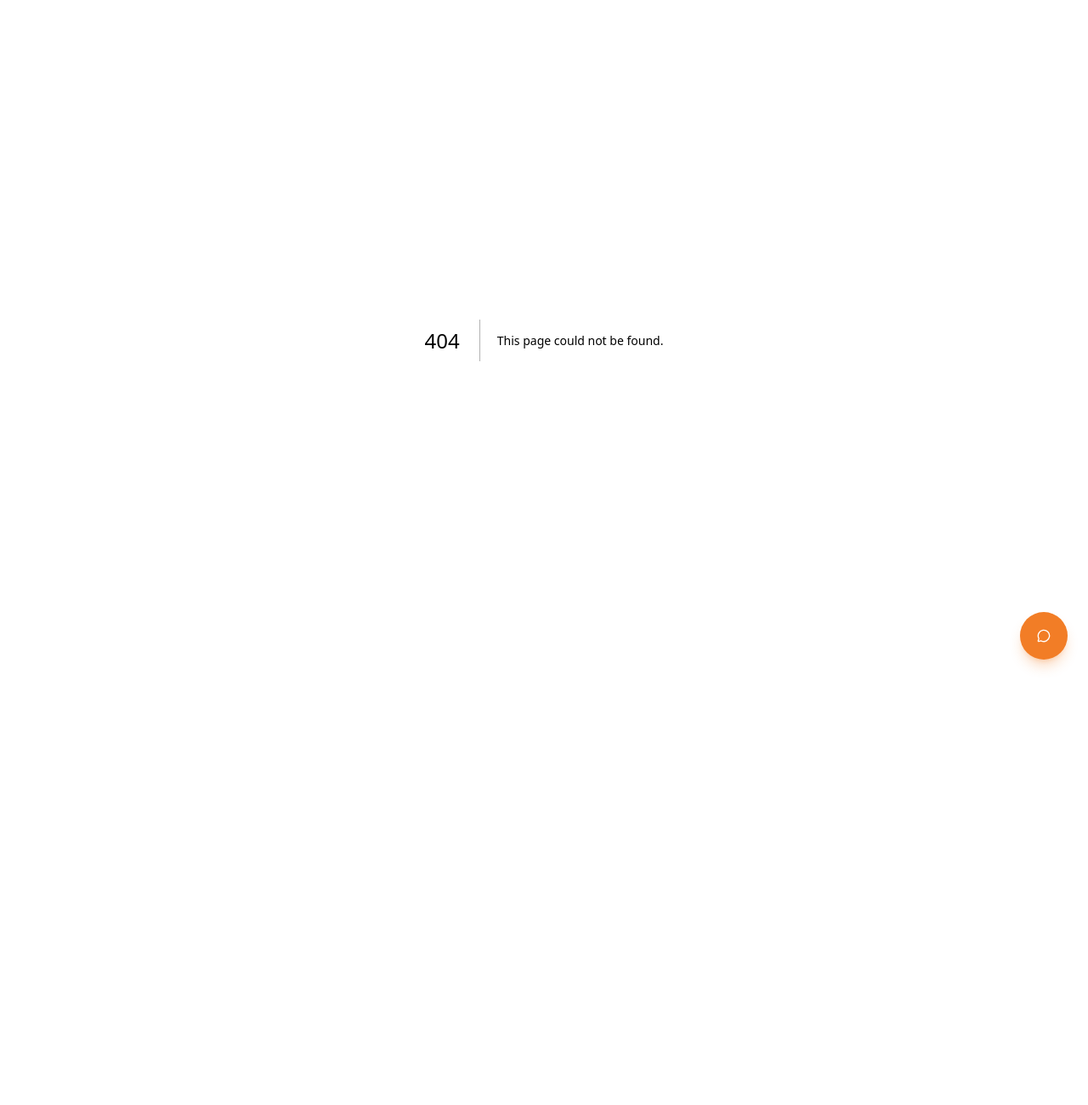
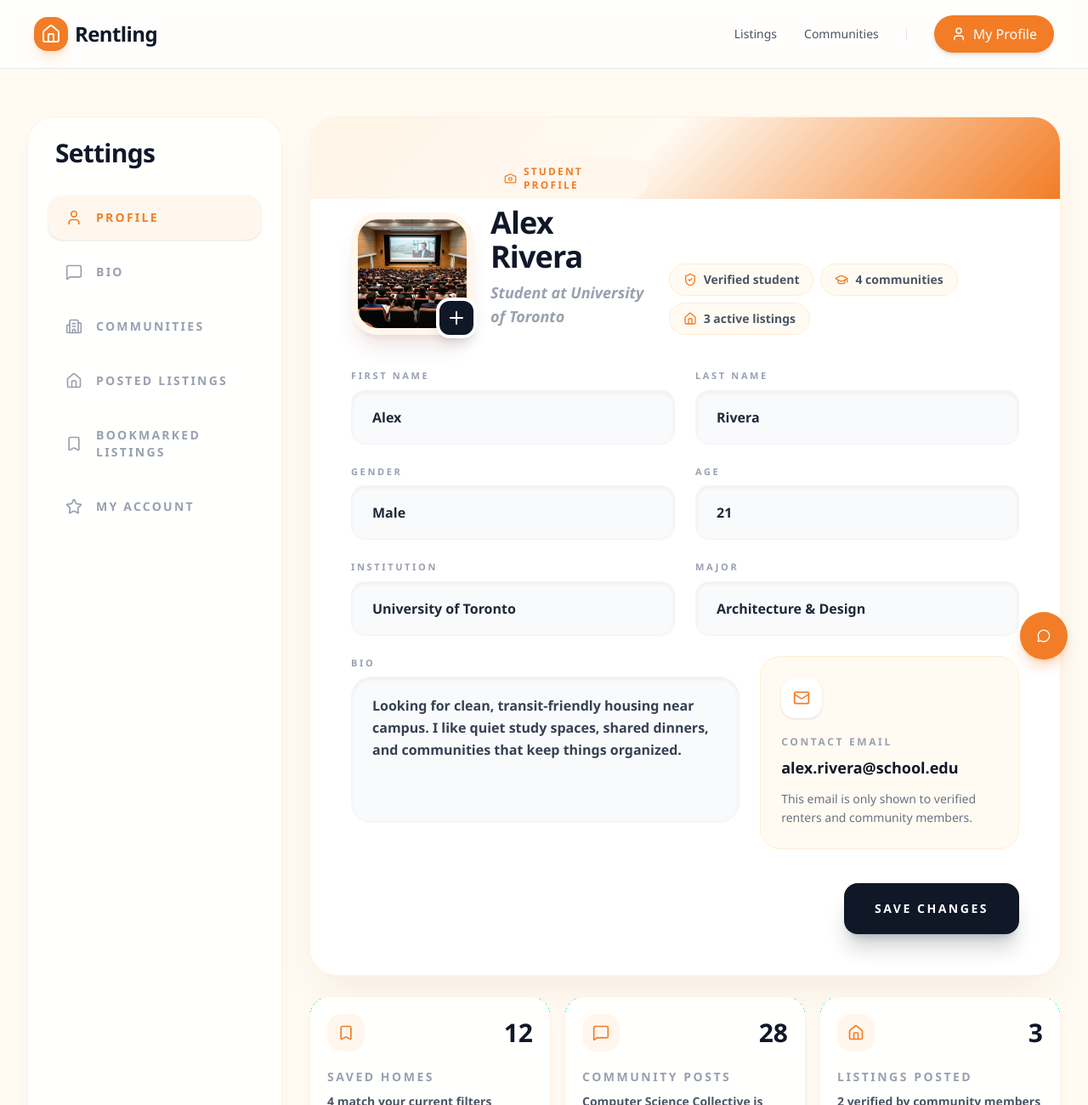
Before and after one commit to Leoz168/Sanctor, a Next.js app in the folder apps/web/: page /profile in a window 1280 px wide. Before the commit this address had no page. Shown: the top 1300 px of the page at 85% size. Before the commit the page ends 800 px from the top, so only its background shows below. Built offline with nearby package versions, Linux system fonts and the light colour scheme.

Commit message:
create profile page

```diff
--- /dev/null
+++ b/apps/web/app/profile/page.tsx
@@ -0,0 +1,19 @@
+import { AppShell } from "@/components/layout/app-shell";
+import { ProfileActivityCard } from "@/components/profile/profile-activity-card";
+import { ProfileFormCard } from "@/components/profile/profile-form-card";
+import { ProfileSidebar } from "@/components/profile/profile-sidebar";
+
+export default function ProfilePage() {
+  return (
+    <AppShell surface="cream">
+      <div className="mx-auto grid max-w-7xl gap-8 px-4 py-10 sm:px-6 lg:grid-cols-[300px_1fr] lg:px-8 lg:py-14">
+        <ProfileSidebar />
+
+        <div className="space-y-6">
+          <ProfileFormCard />
+          <ProfileActivityCard />
+        </div>
+      </div>
+    </AppShell>
+  );
+}
--- a/apps/web/components/navigation/site-header.tsx
+++ b/apps/web/components/navigation/site-header.tsx
@@ -34,12 +34,12 @@ export function SiteHeader() {
             ))}
             <div className="h-4 w-px bg-gray-200" />
             <Link
-              href="/login"
+              href="/profile"
               className="flex items-center gap-2 px-5 py-2.5 bg-brand-orange text-white rounded-full font-medium shadow-md hover:shadow-lg hover:bg-orange-600 transition-all active:scale-95"
-              id="nav-login"
+              id="nav-profile"
             >
               <User size={18} />
-              <span>Login</span>
+              <span>My Profile</span>
             </Link>
           </div>
 
@@ -67,12 +67,12 @@ export function SiteHeader() {
             </Link>
           ))}
           <Link
-            href="/login"
+            href="/profile"
             onClick={() => setIsMenuOpen(false)}
             className="w-full flex items-center justify-center gap-2 px-5 py-3 bg-brand-orange text-white rounded-full font-medium"
           >
             <User size={18} />
-            <span>Login</span>
+            <span>My Profile</span>
           </Link>
         </div>
       )}
--- /dev/null
+++ b/apps/web/components/profile/profile-activity-card.tsx
@@ -0,0 +1,54 @@
+import { Bookmark, Home, MessageSquare } from "lucide-react";
+
+const activityItems = [
+  {
+    label: "Saved homes",
+    value: "12",
+    detail: "4 match your current filters",
+    icon: Bookmark,
+  },
+  {
+    label: "Community posts",
+    value: "28",
+    detail: "Computer Science Collective is most active",
+    icon: MessageSquare,
+  },
+  {
+    label: "Listings posted",
+    value: "3",
+    detail: "2 verified by community members",
+    icon: Home,
+  },
+];
+
+export function ProfileActivityCard() {
+  return (
+    <section className="grid gap-4 md:grid-cols-3">
+      {activityItems.map((item) => {
+        const Icon = item.icon;
+
+        return (
+          <article
+            key={item.label}
+            className="rounded-[1.5rem] border border-orange-100/70 bg-white/90 p-5 shadow-lg shadow-orange-900/5"
+          >
+            <div className="flex items-center justify-between gap-4">
+              <div className="flex h-11 w-11 items-center justify-center rounded-2xl bg-orange-50 text-brand-orange">
+                <Icon className="h-5 w-5" />
+              </div>
+              <span className="text-3xl font-bold text-gray-900">
+                {item.value}
+              </span>
+            </div>
+            <h3 className="mt-5 text-sm font-bold uppercase tracking-[0.18em] text-gray-400">
+              {item.label}
+            </h3>
+            <p className="mt-2 text-sm font-semibold leading-relaxed text-gray-600">
+              {item.detail}
+            </p>
+          </article>
+        );
+      })}
+    </section>
+  );
+}
--- /dev/null
+++ b/apps/web/components/profile/profile-form-card.tsx
@@ -0,0 +1,129 @@
+import Image from "next/image";
+import { Camera, GraduationCap, Home, Mail, Plus, ShieldCheck } from "lucide-react";
+
+const profileFields = [
+  { label: "First Name", value: "Alex" },
+  { label: "Last Name", value: "Rivera" },
+  { label: "Gender", value: "Male" },
+  { label: "Age", value: "21", type: "number" },
+  { label: "Institution", value: "University of Toronto" },
+  { label: "Major", value: "Architecture & Design" },
+];
+
+const accountHighlights = [
+  { label: "Verified student", icon: ShieldCheck },
+  { label: "4 communities", icon: GraduationCap },
+  { label: "3 active listings", icon: Home },
+];
+
+export function ProfileFormCard() {
+  return (
+    <section className="overflow-hidden rounded-[2rem] border border-orange-100/70 bg-white shadow-2xl shadow-orange-900/8">
+      <div className="h-24 bg-[linear-gradient(135deg,#fff4e6_0%,#fffaf2_45%,#f27d26_100%)]" />
+
+      <div className="px-6 pb-8 sm:px-8 lg:px-12 lg:pb-12">
+        <div className="-mt-12 flex flex-col gap-6 md:flex-row md:items-end md:justify-between">
+          <div className="flex flex-col gap-5 sm:flex-row sm:items-end">
+            <div className="relative h-36 w-36 shrink-0 rounded-[2rem] border-8 border-orange-50 bg-orange-50 shadow-xl shadow-orange-900/10">
+              <Image
+                src="/images/community-4.jpg"
+                alt="Alex Rivera profile photo"
+                fill
+                sizes="144px"
+                className="rounded-[1.5rem] object-cover"
+              />
+              <button
+                type="button"
+                className="absolute -bottom-3 -right-3 flex h-12 w-12 items-center justify-center rounded-2xl border-4 border-white bg-gray-900 text-white shadow-lg transition-transform hover:scale-105"
+                aria-label="Upload profile photo"
+              >
+                <Plus className="h-6 w-6" />
+              </button>
+            </div>
+
+            <div className="pb-2">
+              <p className="mb-2 inline-flex items-center gap-2 rounded-full bg-orange-50 px-4 py-2 text-xs font-bold uppercase tracking-[0.18em] text-brand-orange">
+                <Camera className="h-4 w-4" />
+                Student profile
+              </p>
+              <h1 className="text-4xl font-bold tracking-tight text-gray-900">
+                Alex Rivera
+              </h1>
+              <p className="mt-2 text-lg font-semibold italic text-gray-400">
+                Student at University of Toronto
+              </p>
+            </div>
+          </div>
+
+          <div className="flex flex-wrap gap-2">
+            {accountHighlights.map((highlight) => {
+              const Icon = highlight.icon;
+
+              return (
+                <span
+                  key={highlight.label}
+                  className="inline-flex items-center gap-2 rounded-full border border-orange-100 bg-brand-cream px-4 py-2 text-sm font-bold text-gray-600"
+                >
+                  <Icon className="h-4 w-4 text-brand-orange" />
+                  {highlight.label}
+                </span>
+              );
+            })}
+          </div>
+        </div>
+
+        <div className="mt-10 grid gap-6 md:grid-cols-2">
+          {profileFields.map((field) => (
+            <label key={field.label} className="block">
+              <span className="mb-2 block text-[11px] font-bold uppercase tracking-[0.24em] text-gray-400">
+                {field.label}
+              </span>
+              <input
+                type={field.type ?? "text"}
+                defaultValue={field.value}
+                className="h-16 w-full rounded-2xl border border-gray-100 bg-gray-50 px-6 text-base font-bold text-gray-800 shadow-inner shadow-gray-900/5 outline-none transition-all focus:border-brand-orange focus:bg-white focus:ring-4 focus:ring-brand-orange/10"
+              />
+            </label>
+          ))}
+        </div>
+
+        <div className="mt-6 grid gap-6 lg:grid-cols-[1.2fr_0.8fr]">
+          <label className="block">
+            <span className="mb-2 block text-[11px] font-bold uppercase tracking-[0.24em] text-gray-400">
+              Bio
+            </span>
+            <textarea
+              defaultValue="Looking for clean, transit-friendly housing near campus. I like quiet study spaces, shared dinners, and communities that keep things organized."
+              rows={5}
+              className="w-full resize-none rounded-3xl border border-gray-100 bg-gray-50 px-6 py-5 text-base font-semibold leading-relaxed text-gray-700 shadow-inner shadow-gray-900/5 outline-none transition-all focus:border-brand-orange focus:bg-white focus:ring-4 focus:ring-brand-orange/10"
+            />
+          </label>
+
+          <div className="rounded-3xl border border-orange-100 bg-brand-cream p-6">
+            <div className="flex h-12 w-12 items-center justify-center rounded-2xl bg-white text-brand-orange shadow-sm">
+              <Mail className="h-5 w-5" />
+            </div>
+            <p className="mt-5 text-xs font-bold uppercase tracking-[0.22em] text-gray-400">
+              Contact email
+            </p>
+            <p className="mt-2 text-lg font-bold text-gray-900">
+              alex.rivera@school.edu
+            </p>
+            <p className="mt-3 text-sm font-medium leading-relaxed text-gray-500">
+              This email is only shown to verified renters and community members.
+            </p>
+          </div>
+        </div>
+
+        <div className="mt-10 flex justify-end">
+          <button
+            type="button"
+            className="rounded-2xl bg-gray-900 px-9 py-5 text-sm font-bold uppercase tracking-[0.18em] text-white shadow-xl shadow-gray-900/20 transition-all hover:-translate-y-0.5 hover:bg-brand-orange hover:shadow-brand-orange/25 active:translate-y-0"
+          >
+            Save changes
+          </button>
+        </div>
+      </div>
+    </section>
+  );
+}
--- /dev/null
+++ b/apps/web/components/profile/profile-sidebar.tsx
@@ -0,0 +1,48 @@
+import {
+  Bookmark,
+  Building2,
+  Home,
+  MessageSquare,
+  Star,
+  User,
+} from "lucide-react";
+
+const profileNavItems = [
+  { label: "Profile", icon: User, isActive: true },
+  { label: "Bio", icon: MessageSquare },
+  { label: "Communities", icon: Building2 },
+  { label: "Posted Listings", icon: Home },
+  { label: "Bookmarked Listings", icon: Bookmark },
+  { label: "My Account", icon: Star },
+];
+
+export function ProfileSidebar() {
+  return (
+    <aside className="rounded-[2rem] border border-orange-100/70 bg-white/90 p-6 shadow-xl shadow-orange-900/5 backdrop-blur-sm lg:sticky lg:top-28">
+      <h2 className="px-2 text-3xl font-bold tracking-tight text-gray-900">
+        Settings
+      </h2>
+
+      <nav className="mt-8 space-y-3" aria-label="Profile settings">
+        {profileNavItems.map((item) => {
+          const Icon = item.icon;
+
+          return (
+            <button
+              key={item.label}
+              type="button"
+              className={`flex w-full items-center gap-4 rounded-2xl px-5 py-4 text-left text-sm font-bold uppercase tracking-[0.16em] transition-all ${
+                item.isActive
+                  ? "bg-orange-50 text-brand-orange shadow-sm"
+                  : "text-gray-400 hover:bg-brand-cream hover:text-gray-700"
+              }`}
+            >
+              <Icon className="h-5 w-5 shrink-0" />
+              <span>{item.label}</span>
+            </button>
+          );
+        })}
+      </nav>
+    </aside>
+  );
+}
```
Also changed, not shown: 1 other file (tests, documents, lock files or other folders).
